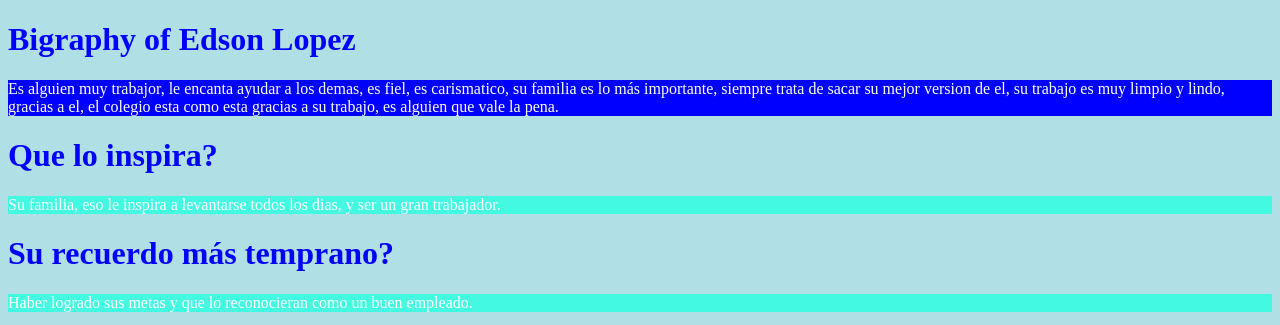
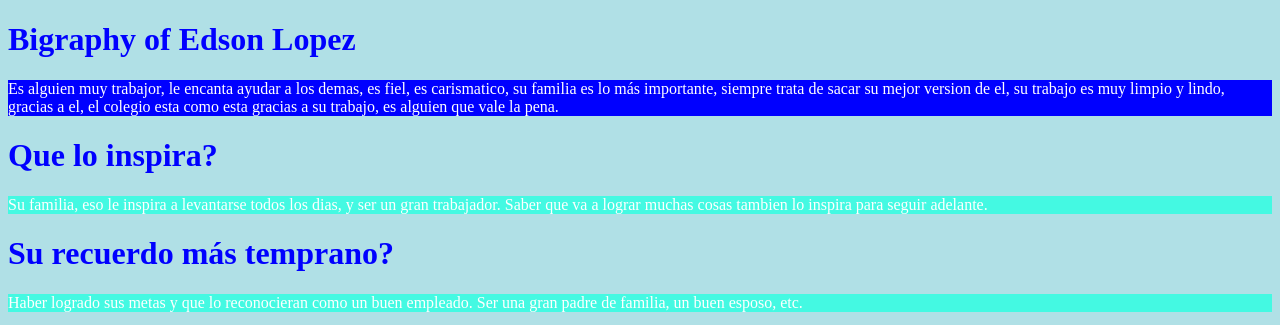
Before and after one commit to fbobadilla15/biografiaAIS, a plain HTML site: page index.html in a window 1280 px wide. Shown: the top 325 px of the page. Drawn offline with Linux system fonts and the light colour scheme.

Commit message:
Update index.html

```diff
--- a/index.html
+++ b/index.html
@@ -22,10 +22,10 @@ p    {color: white;}
 
 
 <h1>Que lo inspira?</h1>
-<p style="background-color:#44F9E2;">Su familia, eso le inspira a levantarse todos los dias, y ser un gran trabajador.</p>
+<p style="background-color:#44F9E2;">Su familia, eso le inspira a levantarse todos los dias, y ser un gran trabajador. Saber que va a lograr muchas cosas tambien lo inspira para seguir adelante.</p>
 
 <h1>Su recuerdo más temprano?</h1>
-<p style="background-color:#44F9E2; Text color: #4465F9">Haber logrado sus metas y que lo reconocieran como un buen empleado.</p>
+<p style="background-color:#44F9E2; Text color: #4465F9">Haber logrado sus metas y que lo reconocieran como un buen empleado. Ser una gran padre de familia, un buen esposo, etc.</p>
 
 
 <table>
```
